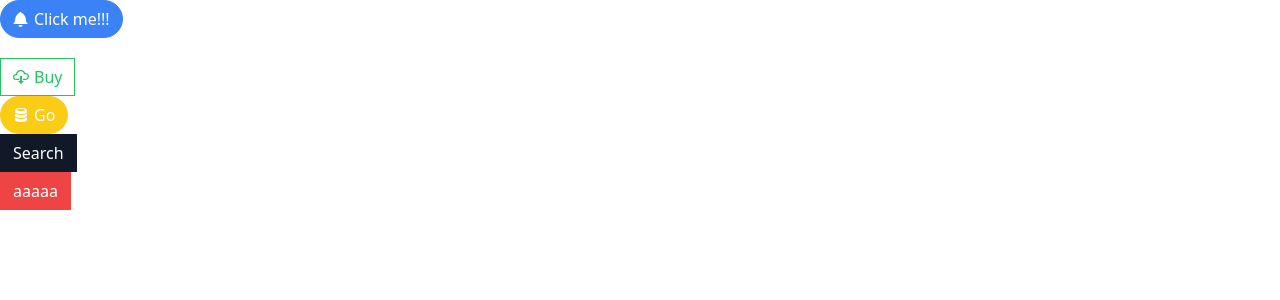
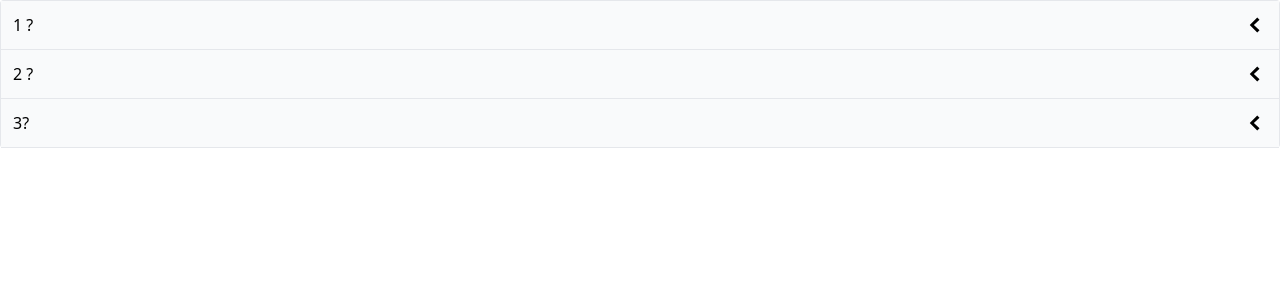
Before and after one commit to alekseypetrenko/try-react, a React (Vite) app: page / in a window 1280 px wide. Shown: the top 300 px of the page. Built offline with nearby package versions, Linux system fonts and the light colour scheme.

Commit message:
added Accordion component

```diff
--- a/src/App.jsx
+++ b/src/App.jsx
@@ -1,47 +1,24 @@
-import Button from "./Button";
-import { GoBell, GoCloudDownload, GoDatabase } from "react-icons/go";
+import Accordion from "./components/Accordion";
 
 function App() {
-  const handleClick = () => {
-    console.log(1555);
-  };
-  const handleHover = () => {
-    console.log(32535435);
-  };
+  const items = [
+    {
+      label: "  1 ?",
+      content: "adfsg f",
+      id: "1",
+    },
+    {
+      label: "2 ?",
+      content: "adfsg f",
+      id: "2",
+    },
+    {
+      label: "3?",
+      content: "adfs356456 56 56g f",
+      id: "3",
+    },
+  ];
 
-  return (
-    <div>
-      <div>
-        <Button
-          className="mb-5"
-          onClick={handleClick}
-          onMouseOver={handleHover}
-          primary
-          rounded
-        >
-          <GoBell /> Click me!!!
-        </Button>
-      </div>
-      <div>
-        <Button success outline>
-          <GoCloudDownload />
-          Buy
-        </Button>
-      </div>
-      <div>
-        <Button warning rounded>
-          <GoDatabase />
-          Go
-        </Button>
-      </div>
-      <div>
-        <Button secondary>Search</Button>
-      </div>
-      <div>
-        <Button danger>aaaaa</Button>
-      </div>
-    </div>
-  );
+  return <Accordion items={items} />;
 }
-
 export default App;
--- /dev/null
+++ b/src/components/Accordion.jsx
@@ -0,0 +1,39 @@
+import { useState } from "react";
+import { GoChevronDown, GoChevronLeft } from "react-icons/go";
+
+function Accordion({ items }) {
+  const [expandedIndex, setExpandedIndex] = useState(-1);
+
+  const handleClick = (index) => {
+    if (expandedIndex === index) {
+      setExpandedIndex(-1);
+      return;
+    }
+    setExpandedIndex(index);
+  };
+
+  const renderedItems = items.map((item, index) => {
+    const isExpanded = expandedIndex === index;
+    const icon = (
+      <span className="text-2xl">
+        {isExpanded ? <GoChevronDown /> : <GoChevronLeft />}
+      </span>
+    );
+
+    return (
+      <div key={item.id}>
+        <div
+          className="flex p-3 justify-between bg-gray-50 border-b items-center cursor-pointer"
+          onClick={() => handleClick(index)}
+        >
+          {item.label} {icon}
+        </div>
+        {isExpanded && <div className="border-b p-5">{item.content}</div>}
+      </div>
+    );
+  });
+
+  return <div className="border-x border-t rounded">{renderedItems}</div>;
+}
+
+export default Accordion;
--- /dev/null
+++ b/src/pages/ButtonPage.jsx
@@ -0,0 +1,47 @@
+import Button from "../components/Button";
+import { GoBell, GoCloudDownload, GoDatabase } from "react-icons/go";
+
+function ButtonPage() {
+  const handleClick = () => {
+    console.log(1555);
+  };
+  const handleHover = () => {
+    console.log(32535435);
+  };
+
+  return (
+    <div>
+      <div>
+        <Button
+          className="mb-5"
+          onClick={handleClick}
+          onMouseOver={handleHover}
+          primary
+          rounded
+        >
+          <GoBell /> Click me!!!
+        </Button>
+      </div>
+      <div>
+        <Button success outline>
+          <GoCloudDownload />
+          Buy
+        </Button>
+      </div>
+      <div>
+        <Button warning rounded>
+          <GoDatabase />
+          Go
+        </Button>
+      </div>
+      <div>
+        <Button secondary>Search</Button>
+      </div>
+      <div>
+        <Button danger>aaaaa</Button>
+      </div>
+    </div>
+  );
+}
+
+export default ButtonPage;
```
Also changed, not shown: src/components/Button.jsx (renamed from src/Button.jsx).
